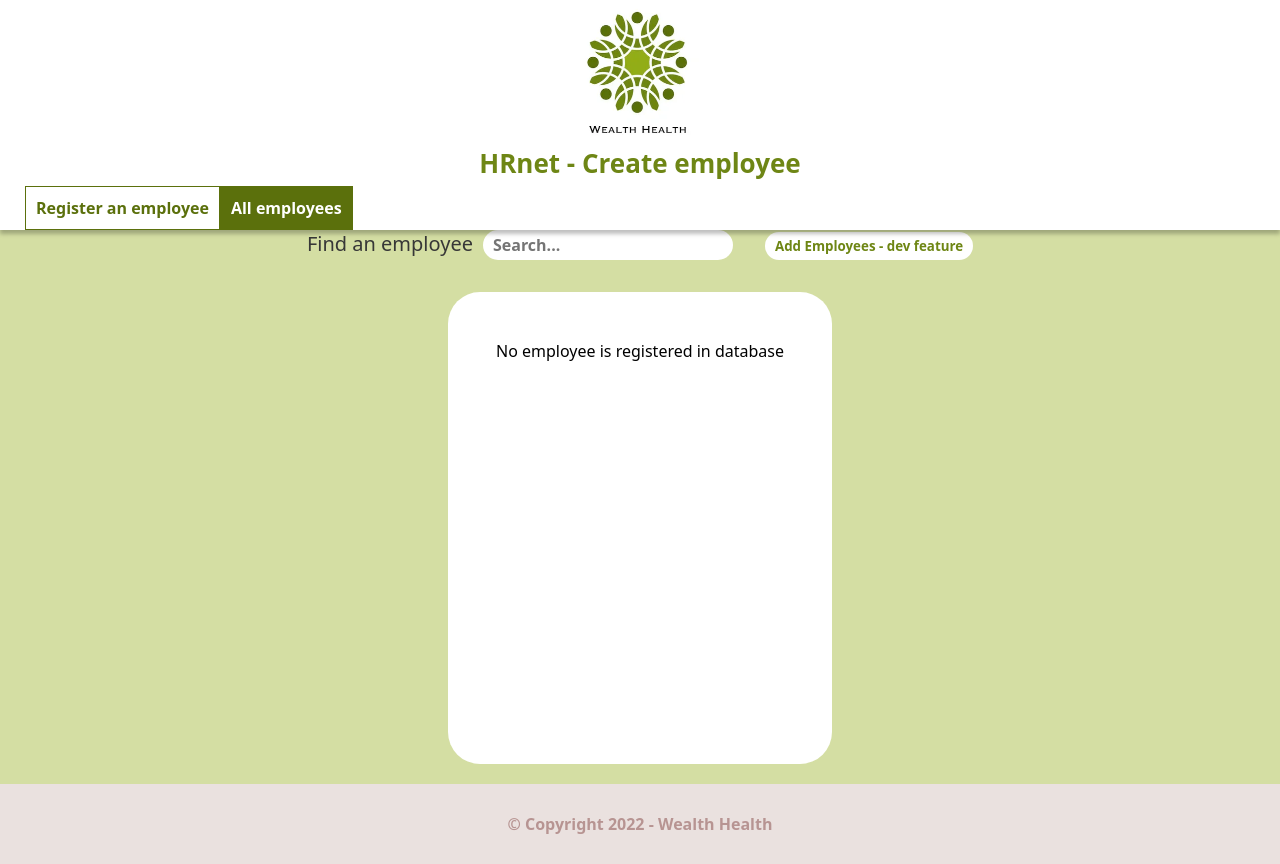
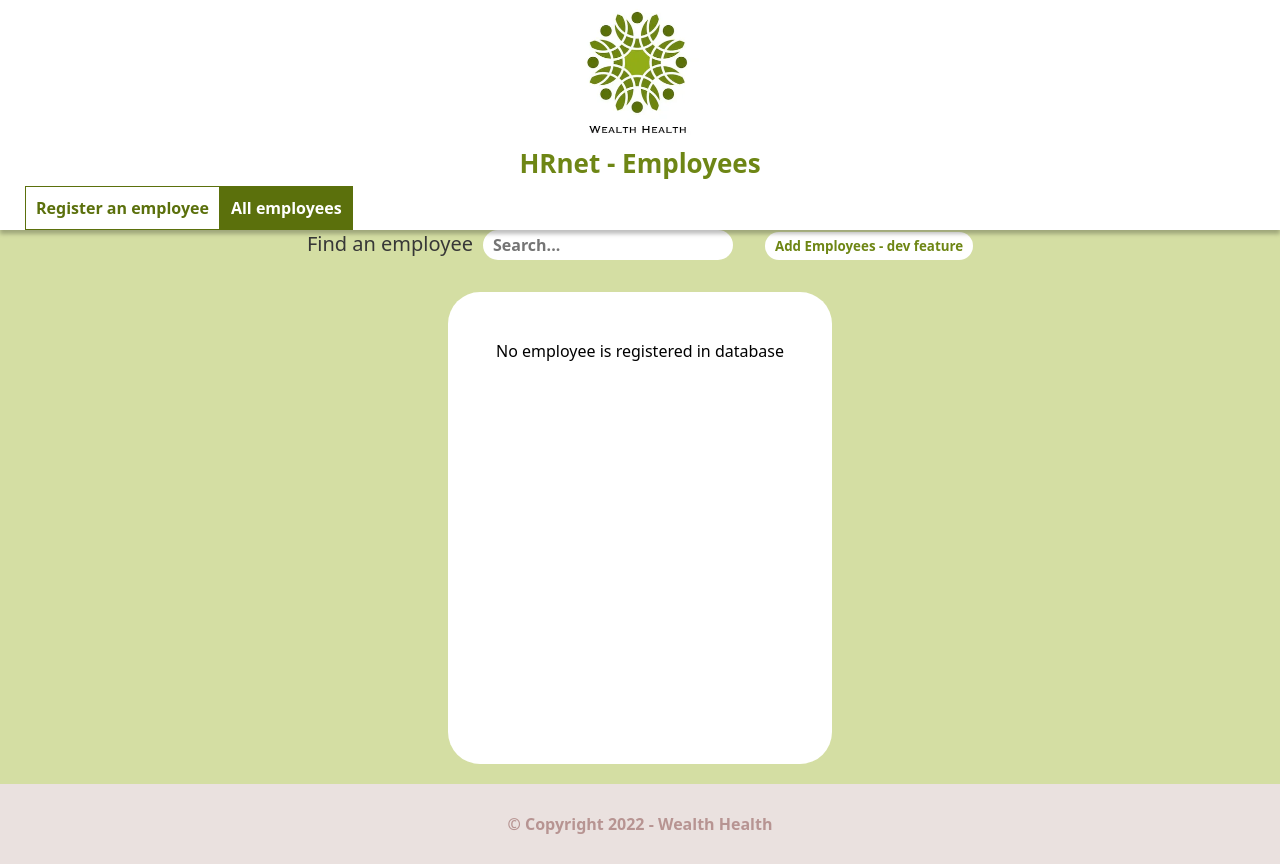
Before and after one commit to ThibaudS-web/WealthHealth_Employee_Management, a React (Vite) app: page /employees-list in a window 1280 px wide. Built offline with nearby package versions, Linux system fonts and the light colour scheme.

Commit message:
Updated favicon and delete useless log

```diff
--- a/index.html
+++ b/index.html
@@ -1,19 +1,20 @@
 <!DOCTYPE html>
 <html lang="en">
+
 <head>
 	<meta charset="UTF-8" />
-		<link rel="icon" type="image/svg+xml" href="/vite.svg" />
+	<link rel="icon" type="image/png" href="/favicon_32.png">
 	<meta name="viewport" content="width=device-width, initial-scale=1.0" />
 	<link rel="stylesheet" type="text/css" href="/src/styles/main.css" />
-		<meta
-			name="description"
-			content="The Health Wealth employee management application streamlines the HR process for the company."
-		/>
+	<meta name="description"
+		content="The Health Wealth employee management application streamlines the HR process for the company." />
 
 	<script type="module" src="/src/main.tsx" defer></script>
 	<title>HRnet</title>
 </head>
+
 <body>
 	<div id="root"></div>
 </body>
+
 </html>
--- a/src/components/Layout/header/Header.tsx
+++ b/src/components/Layout/header/Header.tsx
@@ -10,12 +10,11 @@ import {
 } from "./headerStyle"
 
 function Header() {
-	console.log(process.env.NODE_ENV)
 	return (
 		<Container>
 			<ChildContainer>
 				<Logo alt="Wealth Health logo" src="/images/wealthHealth_logo.webp" />
-				<HeaderTitle>HRnet - Create employee</HeaderTitle>
+				<HeaderTitle>HRnet - Employees</HeaderTitle>
 			</ChildContainer>
 			<nav>
 				<Navigation>
--- a/src/pages/create-employee/CreateEmployee.tsx
+++ b/src/pages/create-employee/CreateEmployee.tsx
@@ -6,7 +6,7 @@ import StateMapper from "../../UI/mappers/StateMapper"
 import { departments } from "../../mocks/department"
 import { useForm } from "../../hooks/useForm"
 import { states } from "../../mocks/states"
-import { useState } from "react"
+import { useEffect, useState } from "react"
 import { Modal } from "thibaud_s-dev-react-modal-custom"
 import ButtonModal from "../../components/buttons/button-modal/ButtonModal"
 import { useNavigate } from "react-router-dom"
@@ -57,8 +57,6 @@ function CreateEmployee(props: { title: string }) {
 		isValidDatePicker,
 		handleChangeDatePicker
 	} = useForm()
-
-	console.log(values)
 
 	const { addEmployee, employees } = useEmployees()
 
--- a/src/pages/employees/Employees.tsx
+++ b/src/pages/employees/Employees.tsx
@@ -34,14 +34,11 @@ function Employees(props: { title: string }) {
 				<div>
 					<Label htmlFor="filterInput">Find an employee</Label>
 					<Input id="filterInput" onChange={handleSetValue} placeholder="Search..." />
-					{/* this button are present only for dev/test app  */}
-					{isDevEnv ? (
-						<DevBtn disabled={employees.length >= 100} onClick={handleAddMockData}>
-							{employees.length >= 100
-								? "Maximum employees reached"
-								: "Add Employees - dev feature"}
-						</DevBtn>
-					) : null}
+					<DevBtn disabled={employees.length >= 100} onClick={handleAddMockData}>
+						{employees.length >= 100
+							? "Maximum employees reached"
+							: "Add Employees - dev feature"}
+					</DevBtn>
 				</div>
 				<TableContainer>
 					{employees.length > 0 ? (
```
Also changed, not shown: public/favicon_32.png (added). Lines whose indentation alone changed are shown as unchanged.
